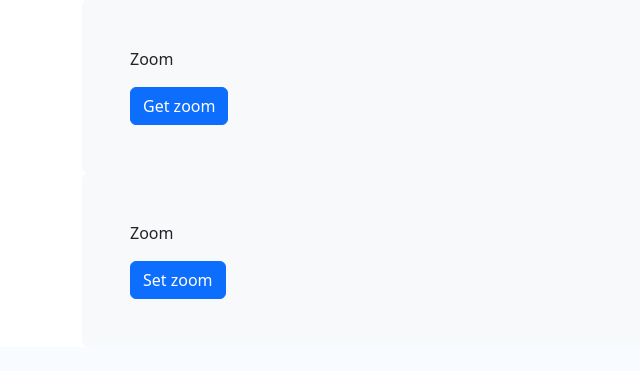
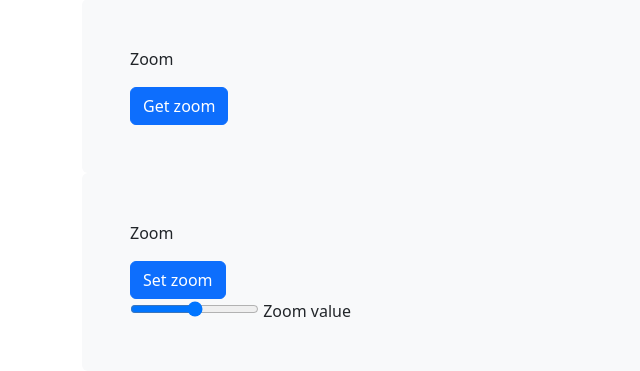
Before and after one commit to GloryFight3r/Avonic-Object-Tracking, a Flask app: page / in a window 1280 px wide. Shown: the part 500-871 px from the top of the page, without its empty margins (0-640 px from the left). Before the commit the page ends 799 px from the top, so only its background shows below. Run offline with Flask 3, Linux system fonts and the light colour scheme.

Commit message:
fix: avoid redirect of requests

```diff
--- a/src/web-app/home/templates/home/view.html
+++ b/src/web-app/home/templates/home/view.html
@@ -151,12 +151,18 @@
               <form action="/camera/reboot" method="post" id="camera-reboot-form"><button type="submit" target="hiddenFrame" class="btn btn-primary">Reboot</button></form>
             </div>
             <div class="bg-body-tertiary p-5 rounded">
-              <p>Zoom</p>
-              <form action="/camera/get_zoom" method="get" id="get-zoom-form"><button type="submit" target="hiddenFrame" class="btn btn-primary">Get zoom</button></form>
+            	  <p>Zoom</p>
+            	  <form action="/camera/get_zoom" method="get" id="get-zoom-form"><button type="submit" target="hiddenFrame" class="btn btn-primary">Get zoom</button></form>
             </div>
             <div class="bg-body-tertiary p-5 rounded">
-              <p>Zoom</p>
-              <form action="/camera/set_zoom" method="post" id="set-zoom-form"><button type="submit" target="hiddenFrame" class="btn btn-primary">Set zoom</button></form>
+            	  <p>Zoom</p>
+	    	    <form action="/camera/set_zoom" method="post" id="set-zoom-form"><button type="submit" target="hiddenFrame" class="btn btn-primary">Set zoom</button>
+	    	      <div>
+	    	        <input type="range" id="zoom-value" name="zoomValue"
+	    	      	min="0" max="16384">
+	    	        <label for="volume">Zoom value</label>
+	    	      </div>
+	    	    </form>
             </div>
         </div>
     </main>
@@ -167,11 +173,13 @@
         function sendPostRequest(e){
           e.preventDefault();
           var action = $(this).attr("action");
-          var data = {};
+	  console.log(e);
+          var data = { e };
           $(this).serializeArray().map(function(x){data[x.name] = x.value;});
           $.ajax({
             type: "POST",
             url: action,
+	    contentType:'application/json',
             data: JSON.stringify(data),
             headers: {
               "Accept": "application/json"
@@ -210,6 +218,8 @@
         // Use this method to stop redirecting
         // Put the ID of the form in jQuery, and request method you want to use
         $("#camera-reboot-form").submit(sendPostRequest);
+        $("#get-zoom-form").submit(sendGetRequest);
+        $("#set-zoom-form").submit(sendPostRequest);
 
         (() => {
   'use strict'
```
Also changed, not shown: src/web-app/camera/camera_bp.py (+6 -4 lines), tests/test_zoom.py (+1 -1 lines).
